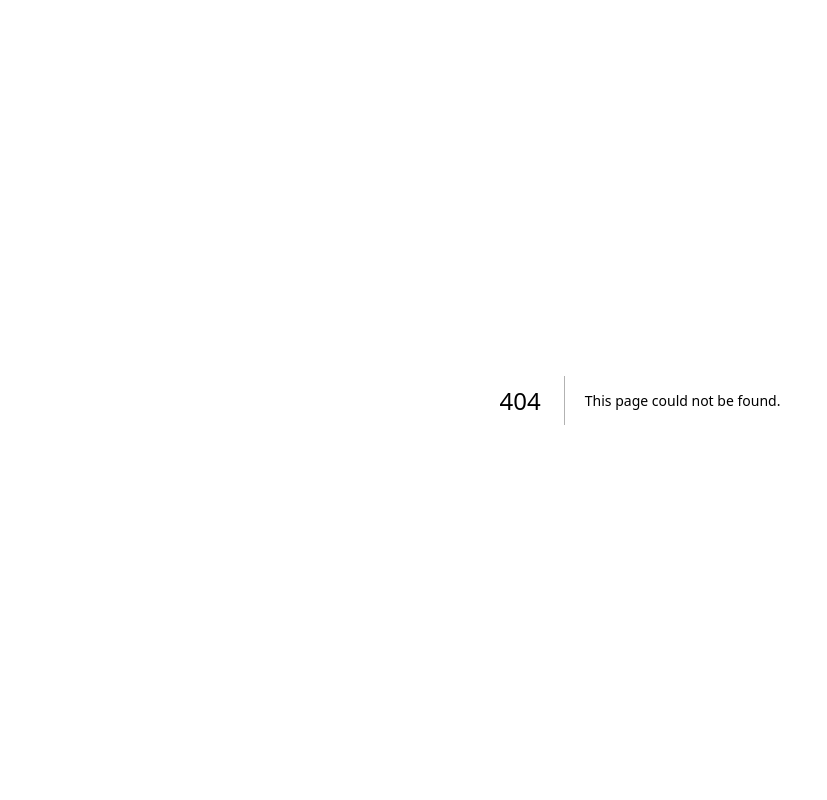
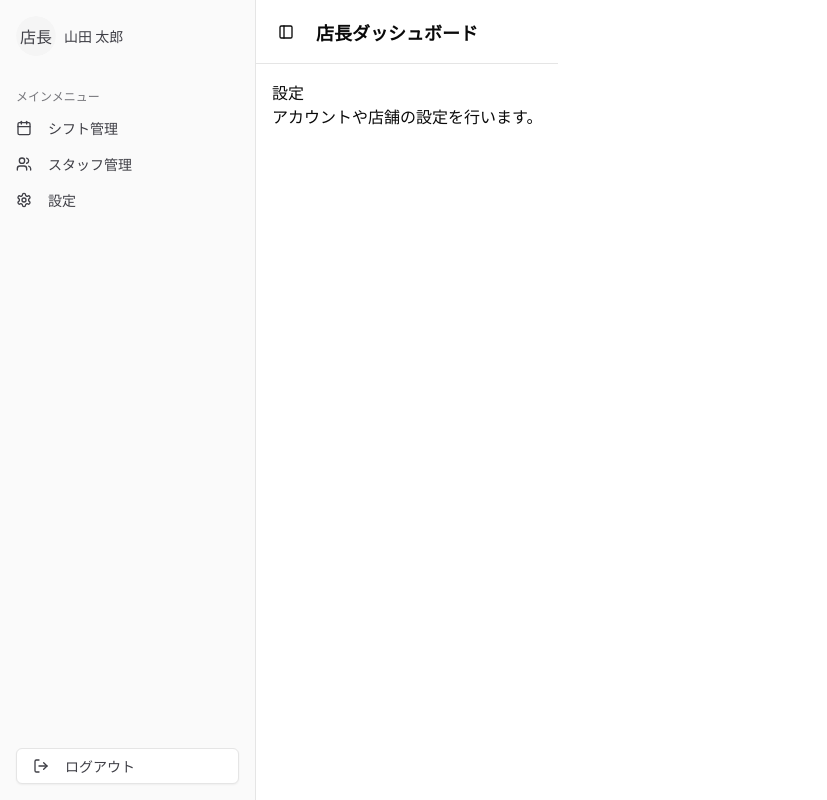
Before and after one commit to haruki1227041209/shifru, a Next.js app in the folder frontend/: page /manager/settings in a window 1280 px wide. Before the commit this address had no page. Shown: the whole page, without its empty margins (0-827 px from the left). Built offline with nearby package versions, Linux system fonts and the light colour scheme.

Commit message:
サイドバーごとのページ作成

```diff
--- /dev/null
+++ b/frontend/src/app/manager/settings/page.jsx
@@ -0,0 +1,8 @@
+export default function SettingsPage() {
+  return (
+    <div>
+      <h1>設定</h1>
+      <p>アカウントや店舗の設定を行います。</p>
+    </div>
+  );
+}
--- /dev/null
+++ b/frontend/src/app/manager/staff-management/page.jsx
@@ -0,0 +1,8 @@
+export default function StaffManagementPage() {
+  return (
+    <div>
+      <h1>スタッフ管理</h1>
+      <p>ここでスタッフの管理ができます。</p>
+    </div>
+  );
+}
```
